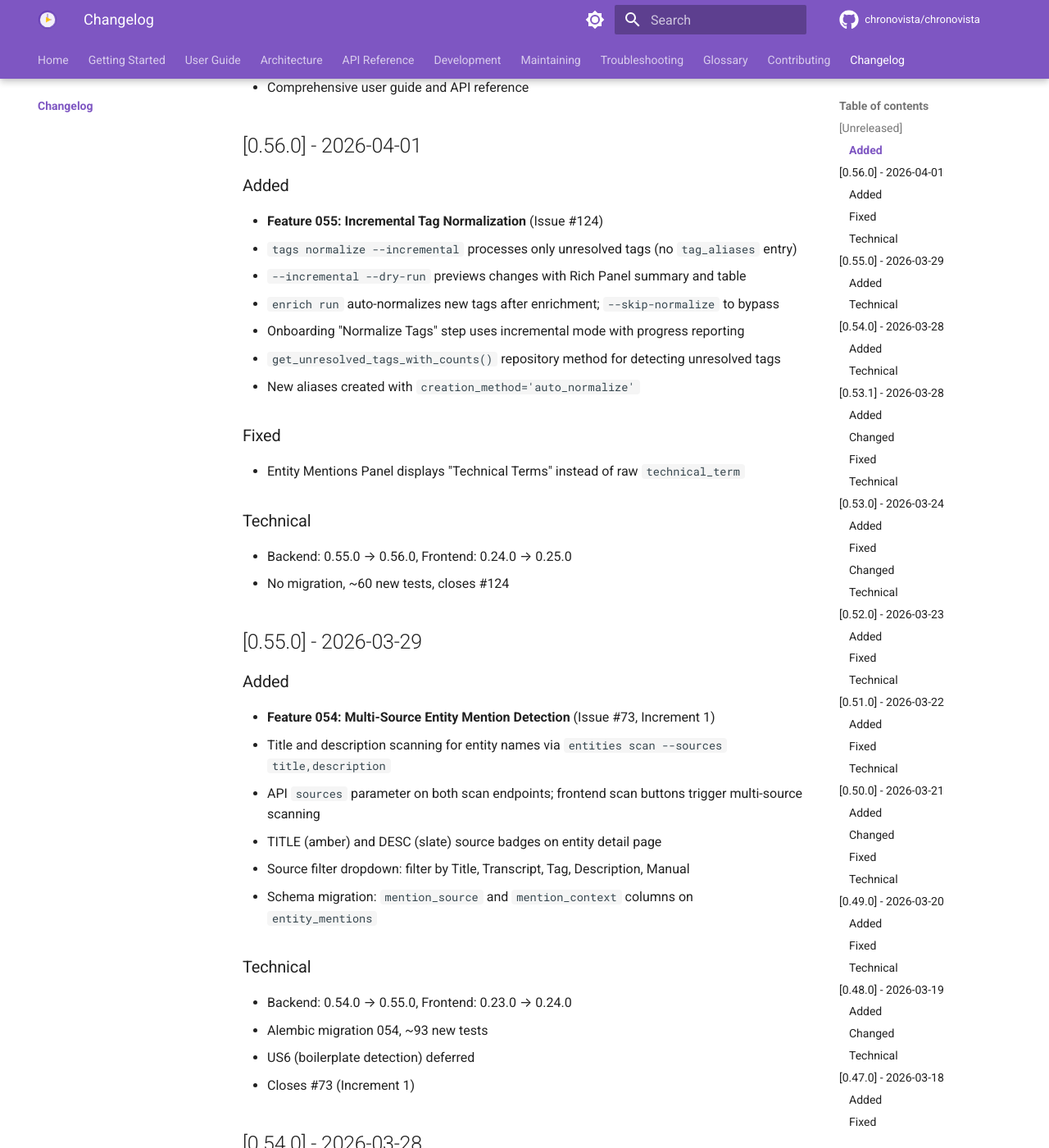
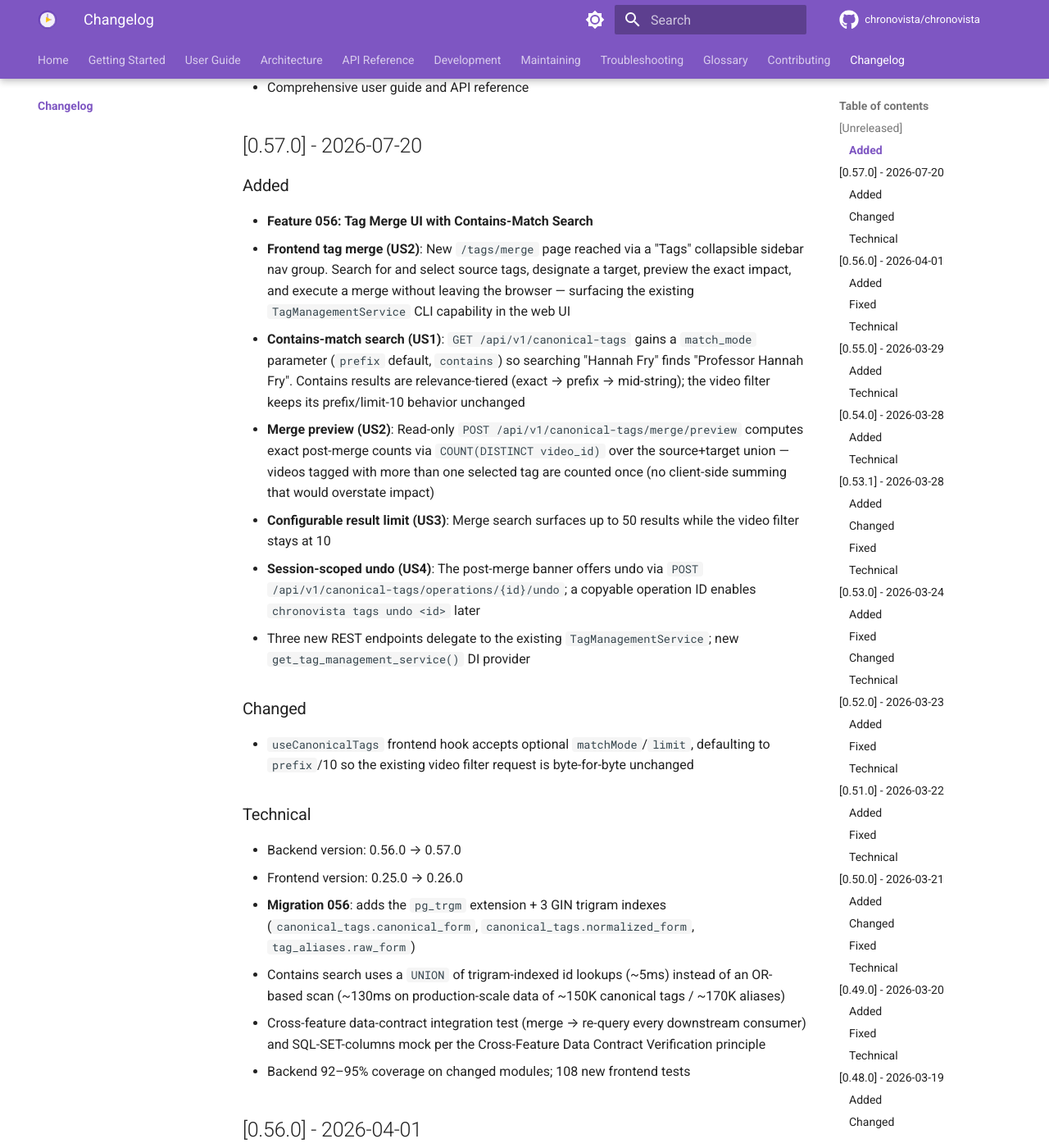
Before and after one commit to aucontraire/chronovista, an MkDocs documentation site: the page built from docs/changelog.md, in a window 1280 px wide and 1400 px high, scrolled down 371 px. Shown: the whole window at 82% size. Built offline with MkDocs 1.6.1 and Material for MkDocs 9.7.7, drawn with Linux system fonts in a browser that asks for light colours; comment, search, counter and statistics services are not loaded; the version menu is left out.

Commit message:
chore(release): bump backend to 0.57.0, frontend to 0.26.0 (Feature 056)
Version bump and CHANGELOG entry for the tag merge UI with contains-match
search. Note: version numbers run one ahead of feature numbers (Feature 055
= 0.56.0), so Feature 056 = 0.57.0 / frontend 0.26.0.

- pyproject.toml, src/chronovista/__init__.py: 0.56.0 -> 0.57.0
- frontend/package.json: 0.25.0 -> 0.26.0
- CHANGELOG.md and docs/CHANGELOG.md: add [0.57.0] entry

🤖 Generated with [Claude Code](https://claude.com/claude-code)

Co-Authored-By: Claude <noreply@anthropic.com>

```diff
--- a/docs/changelog.md
+++ b/docs/changelog.md
@@ -10,6 +10,28 @@ and this project adheres to [Semantic Versioning](https://semver.org/spec/v2.0.0
 ### Added
 - MkDocs documentation setup with Material theme
 - Comprehensive user guide and API reference
+
+## [0.57.0] - 2026-07-20
+
+### Added
+- **Feature 056: Tag Merge UI with Contains-Match Search**
+  - **Frontend tag merge (US2)**: New `/tags/merge` page reached via a "Tags" collapsible sidebar nav group. Search for and select source tags, designate a target, preview the exact impact, and execute a merge without leaving the browser — surfacing the existing `TagManagementService` CLI capability in the web UI
+  - **Contains-match search (US1)**: `GET /api/v1/canonical-tags` gains a `match_mode` parameter (`prefix` default, `contains`) so searching "Hannah Fry" finds "Professor Hannah Fry". Contains results are relevance-tiered (exact → prefix → mid-string); the video filter keeps its prefix/limit-10 behavior unchanged
+  - **Merge preview (US2)**: Read-only `POST /api/v1/canonical-tags/merge/preview` computes exact post-merge counts via `COUNT(DISTINCT video_id)` over the source+target union — videos tagged with more than one selected tag are counted once (no client-side summing that would overstate impact)
+  - **Configurable result limit (US3)**: Merge search surfaces up to 50 results while the video filter stays at 10
+  - **Session-scoped undo (US4)**: The post-merge banner offers undo via `POST /api/v1/canonical-tags/operations/{id}/undo`; a copyable operation ID enables `chronovista tags undo <id>` later
+  - Three new REST endpoints delegate to the existing `TagManagementService`; new `get_tag_management_service()` DI provider
+
+### Changed
+- `useCanonicalTags` frontend hook accepts optional `matchMode`/`limit`, defaulting to `prefix`/10 so the existing video filter request is byte-for-byte unchanged
+
+### Technical
+- Backend version: 0.56.0 → 0.57.0
+- Frontend version: 0.25.0 → 0.26.0
+- **Migration 056**: adds the `pg_trgm` extension + 3 GIN trigram indexes (`canonical_tags.canonical_form`, `canonical_tags.normalized_form`, `tag_aliases.raw_form`)
+- Contains search uses a `UNION` of trigram-indexed id lookups (~5ms) instead of an OR-based scan (~130ms on production-scale data of ~150K canonical tags / ~170K aliases)
+- Cross-feature data-contract integration test (merge → re-query every downstream consumer) and SQL-SET-columns mock per the Cross-Feature Data Contract Verification principle
+- Backend 92–95% coverage on changed modules; 108 new frontend tests
 
 ## [0.56.0] - 2026-04-01
 
--- a/pyproject.toml
+++ b/pyproject.toml
@@ -1,6 +1,6 @@
 [tool.poetry]
 name = "chronovista"
-version = "0.56.0"
+version = "0.57.0"
 description = "Personal YouTube data analytics tool for comprehensive access to your YouTube engagement history"
 authors = ["chronovista <noreply@chronovista.dev>"]
 maintainers = ["chronovista <noreply@chronovista.dev>"]
--- a/src/chronovista/__init__.py
+++ b/src/chronovista/__init__.py
@@ -7,7 +7,7 @@ their personal YouTube account data using the YouTube Data API.
 
 from __future__ import annotations
 
-__version__ = "0.56.0"
+__version__ = "0.57.0"
 __author__ = "chronovista"
 __email__ = "noreply@chronovista.dev"
 __license__ = "AGPL-3.0-or-later"
```
Also changed, not shown: CHANGELOG.md (+22 -0 lines), 1 other file.
